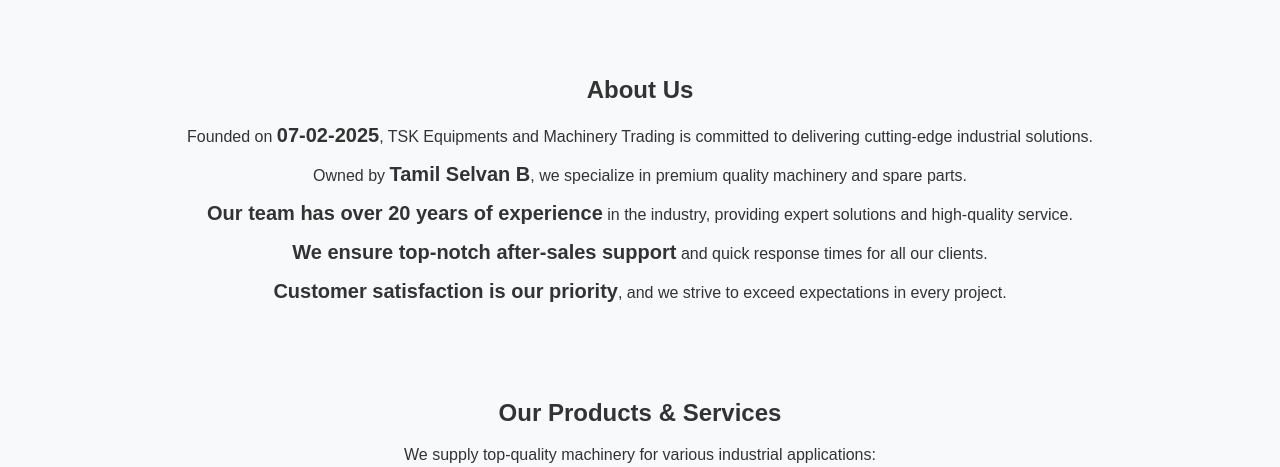
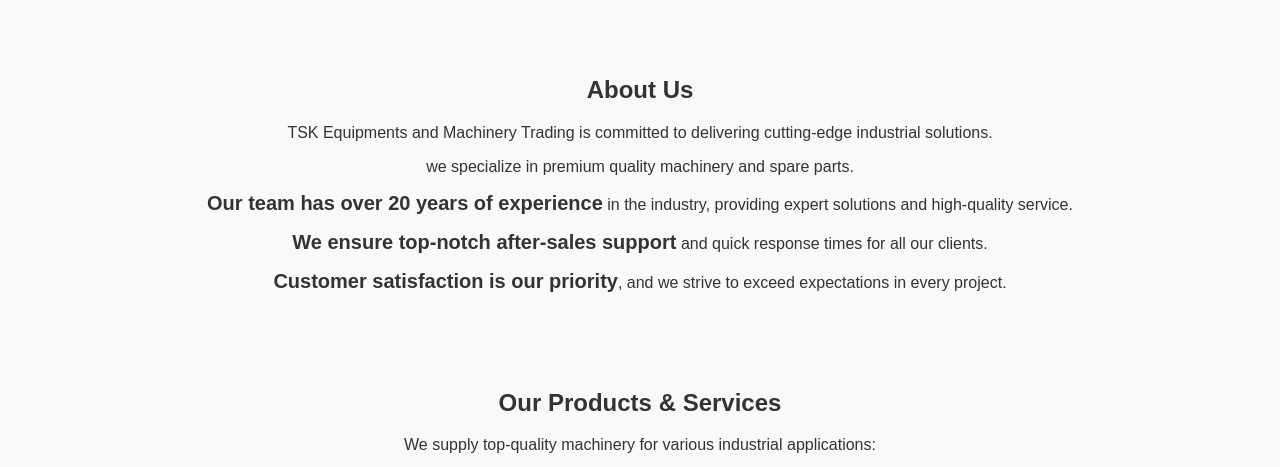
Before and after one commit to Yugendran1853/TSK-Equipments, a plain HTML site: page index.html in a window 1280 px wide. Shown: the part 960-1427 px from the top of the page. Drawn offline with Linux system fonts and the light colour scheme.

Commit message:
Update index.html

```diff
--- a/index.html
+++ b/index.html
@@ -37,8 +37,8 @@
     </section>
     <section id="about">
         <h2>About Us</h2>
-        <p>Founded on <strong>07-02-2025</strong>, TSK Equipments and Machinery Trading is committed to delivering cutting-edge industrial solutions.</p>
-        <p>Owned by <strong>Tamil Selvan B</strong>, we specialize in premium quality machinery and spare parts.</p>
+        <p>TSK Equipments and Machinery Trading is committed to delivering cutting-edge industrial solutions.</p>
+        <p>we specialize in premium quality machinery and spare parts.</p>
         <p><strong>Our team has over 20 years of experience</strong> in the industry, providing expert solutions and high-quality service.</p>
         <p><strong>We ensure top-notch after-sales support</strong> and quick response times for all our clients.</p>
         <p><strong>Customer satisfaction is our priority</strong>, and we strive to exceed expectations in every project.</p>
```
